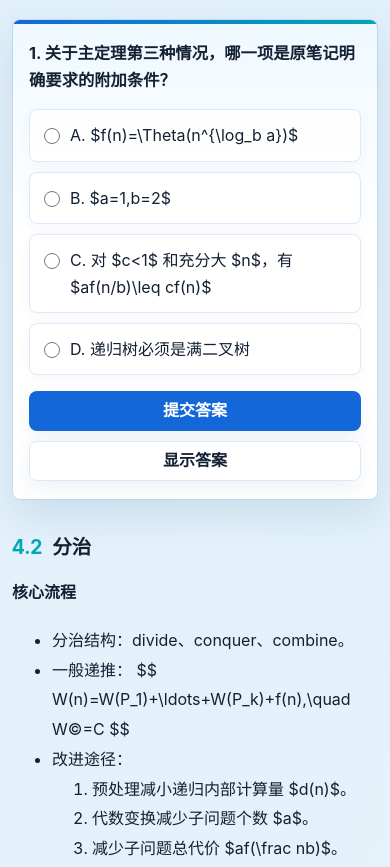
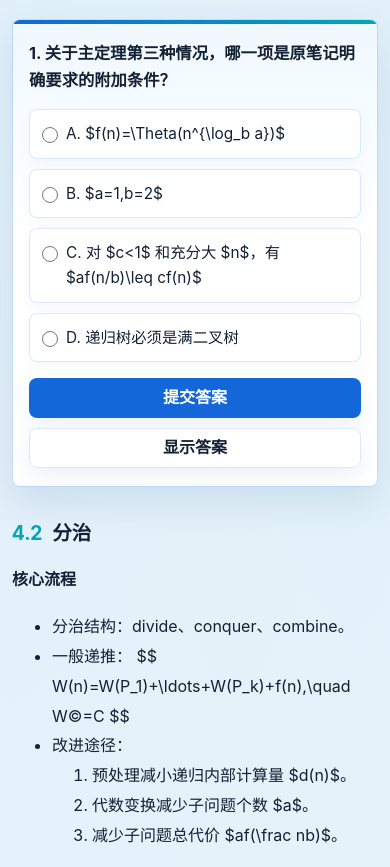
Before and after one commit to zhy12138/zhy12138.github.io, an Astro site: page /blog/design-and-analysis-of-algorithms in a window 390 px wide. Shown: the part 2958-3825 px from the top of the page. Built offline with nearby package versions, Linux system fonts and the light colour scheme; Astro itself is replaced by a stand-in of ours.

Commit message:
Fix mobile quiz option wrapping

```diff
--- a/src/pages/blog/[slug].astro
+++ b/src/pages/blog/[slug].astro
@@ -539,15 +539,16 @@ const toc = headings.map((heading) => {
     }
 
     .content :global(.quiz-question label) {
-      display: flex;
-      align-items: flex-start;
-      gap: 10px;
-      padding: 12px 14px;
+      display: block;
+      position: relative;
+      min-width: 0;
+      padding: 12px 14px 12px 40px;
       border: 1px solid rgba(20, 103, 216, 0.14);
       border-radius: 8px;
       background: rgba(255, 255, 255, 0.86);
       color: var(--text);
       line-height: 1.65;
+      overflow-wrap: anywhere;
       cursor: pointer;
       box-shadow: 0 4px 14px rgba(42, 88, 138, 0.04);
     }
@@ -574,10 +575,12 @@ const toc = headings.map((heading) => {
     }
 
     .content :global(.quiz-question input[type='radio']) {
+      position: absolute;
+      top: 18px;
+      left: 14px;
       width: 16px;
       height: 16px;
-      margin: 6px 0 0;
-      flex: 0 0 auto;
+      margin: 0;
       accent-color: var(--primary);
     }
 
@@ -685,6 +688,16 @@ const toc = headings.map((heading) => {
       .content :global(.quiz-question) {
         padding: 20px 16px 18px;
       }
+
+      .content :global(.quiz-question label) {
+        padding: 11px 12px 11px 36px;
+        font-size: 0.96rem;
+      }
+
+      .content :global(.quiz-question input[type='radio']) {
+        top: 17px;
+        left: 12px;
+      }
     }
   </style>
 </BaseLayout>
```
